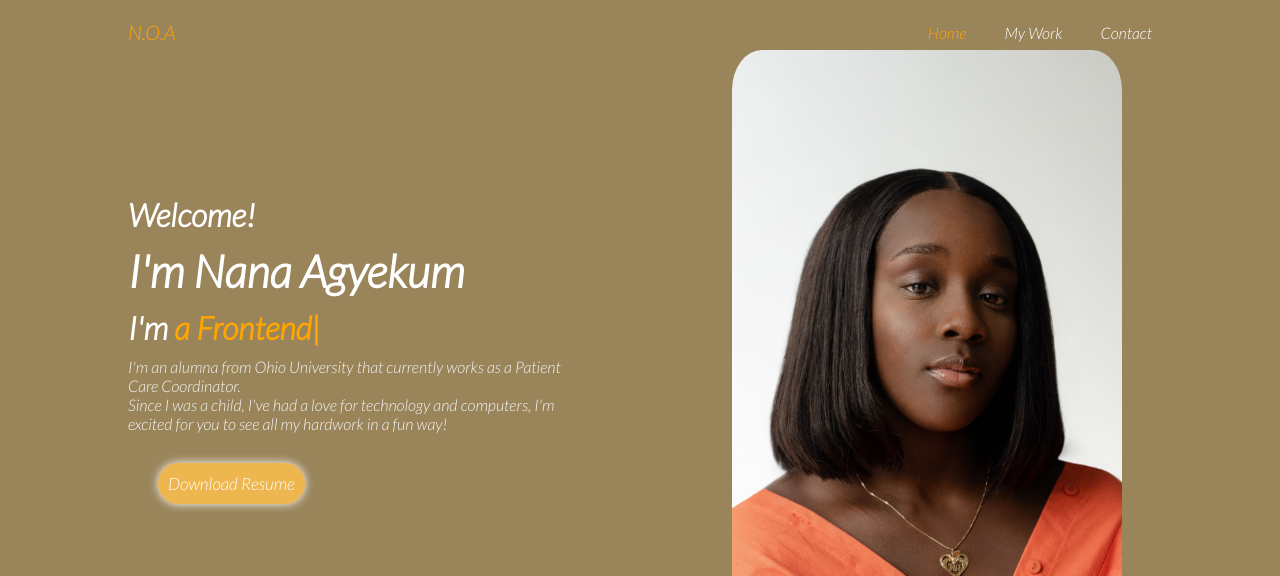
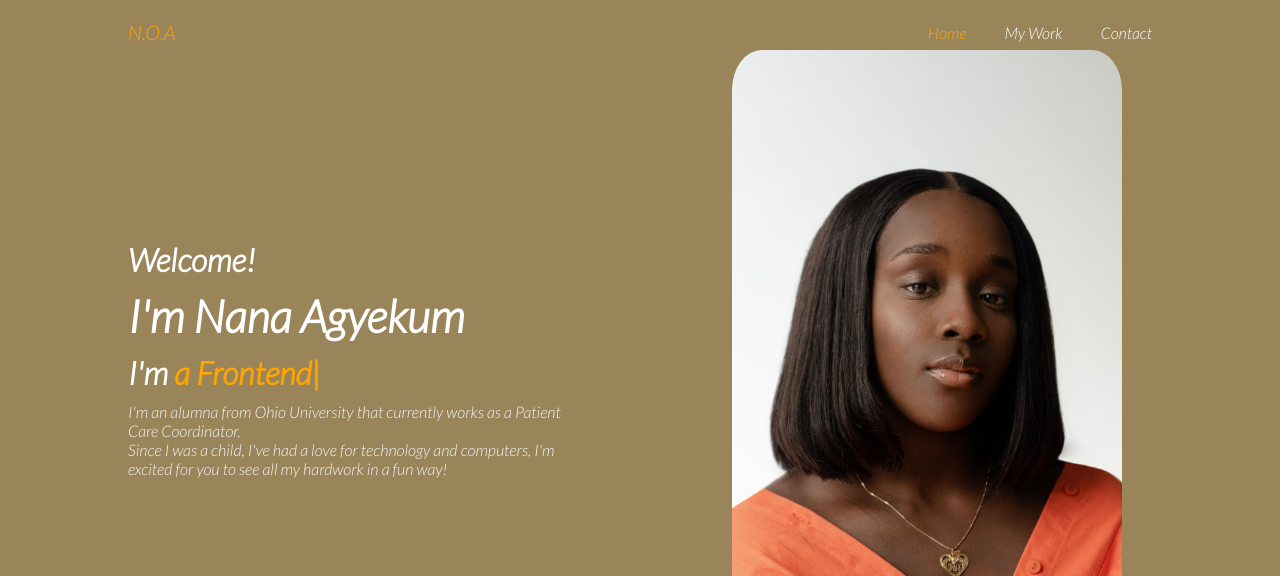
Before and after one commit to nanagyekum/NanaAPersonal-Portfolio, a plain HTML site: page index.html in a window 1280 px wide. Shown: the top 576 px of the page. Drawn offline with nearby package versions, Linux system fonts and the light colour scheme.

Commit message:
removing resume due to personal information

```diff
--- a/index.html
+++ b/index.html
@@ -53,9 +53,6 @@
             <i class="bx bx-closet"></i>
           </a>
         </div>
-        <a href="documents/Nana O. Agyekum Resume 2023 1.pdf" class="resumeBtn">
-          Download Resume
-        </a>
       </div>
 
       <div class="homeImg">
```
Also changed, not shown: 4 other files.
